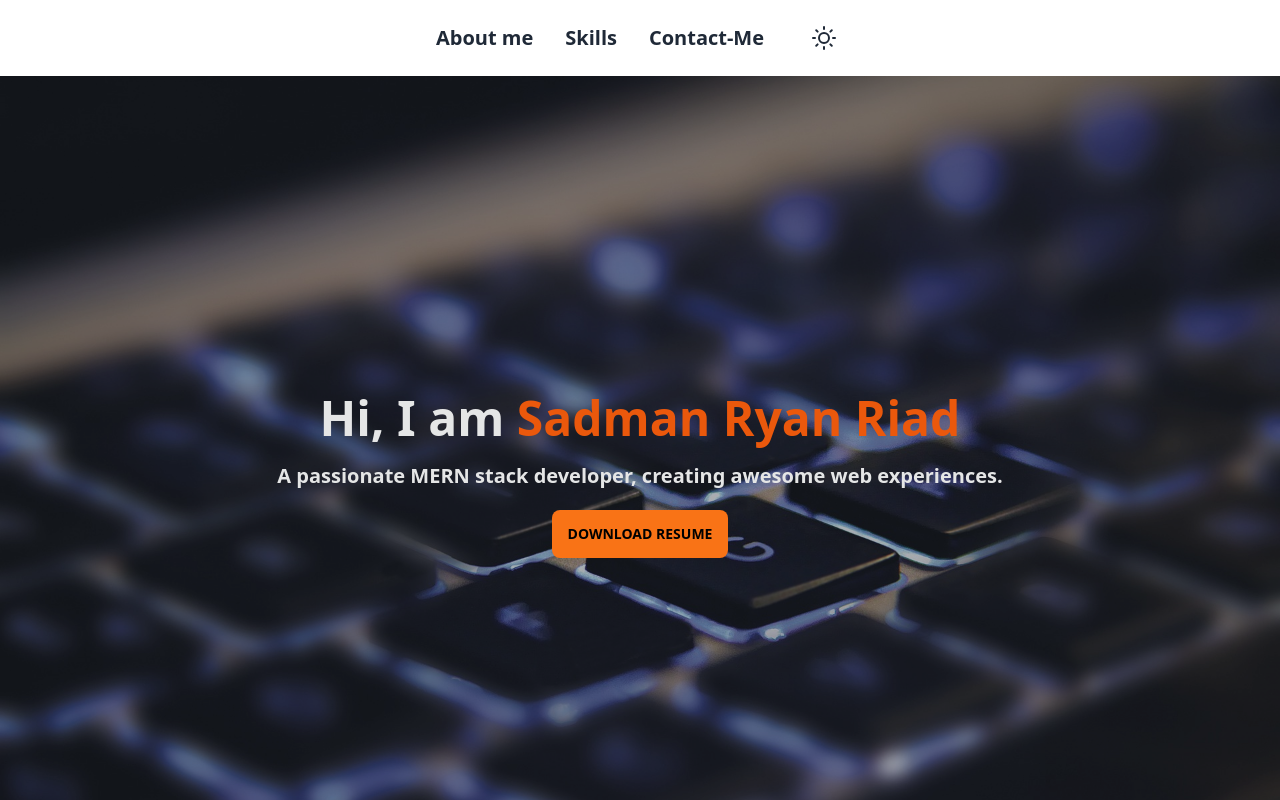
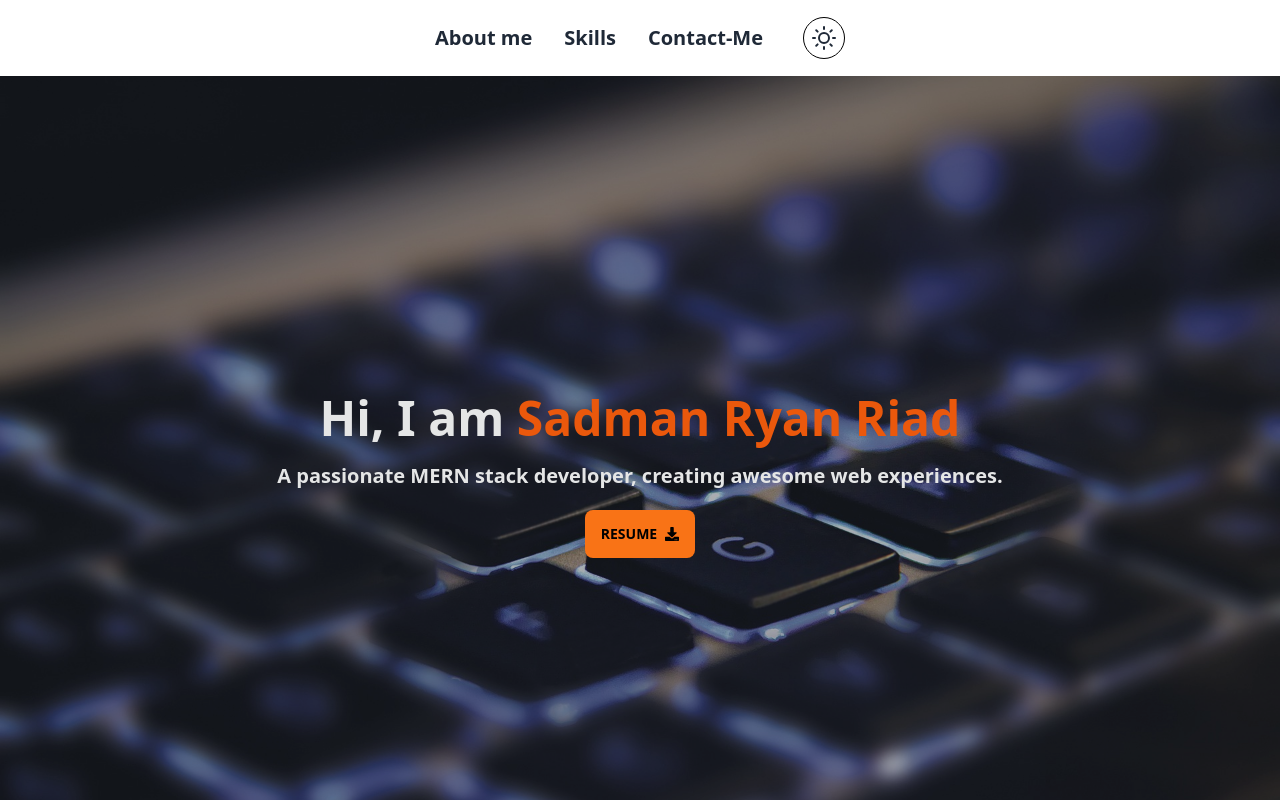
Before and after one commit to sadmanryanriad/sadmanryanriad-portfolio, a React (Vite) app: page / in a window 1280 px wide. Shown: the top 800 px of the page. Built offline with nearby package versions, Linux system fonts and the light colour scheme.

Commit message:
added border to theme icon and download icon to resume button in the banner

```diff
--- a/src/Components/Home/sections/Banner.jsx
+++ b/src/Components/Home/sections/Banner.jsx
@@ -1,6 +1,7 @@
 import bannerImage2 from "../../../assets/technology-785742_1920.jpg";
 import Container2xl from "../../mini-components/Container2xl";
 import resume from "/Resume - Sadman Ryan Riad.pdf";
+import { FaDownload } from "react-icons/fa";
 
 const Banner = () => {
   return (
@@ -27,7 +28,7 @@ const Banner = () => {
               </p>
               <a href={resume} download="Resume - Sadman Ryan Riad.pdf">
                 <button className="btn bg-orange-500 text-black btn-sm sm:btn-md border-none">
-                  Download Resume
+                  Resume <FaDownload />
                 </button>
               </a>
             </div>
--- a/src/Components/mini-components/ThemeButton.jsx
+++ b/src/Components/mini-components/ThemeButton.jsx
@@ -10,7 +10,7 @@ function ThemeButton() {
 
   return (
     <button
-      className=" p-1 md:p-2 rounded-full mx-2 md:mx-5"
+      className=" p-1 md:p-2 rounded-full mx-2 md:mx-5 border border-black"
       onClick={toggleTheme}
     >
       {themeIconChanger()}
```
